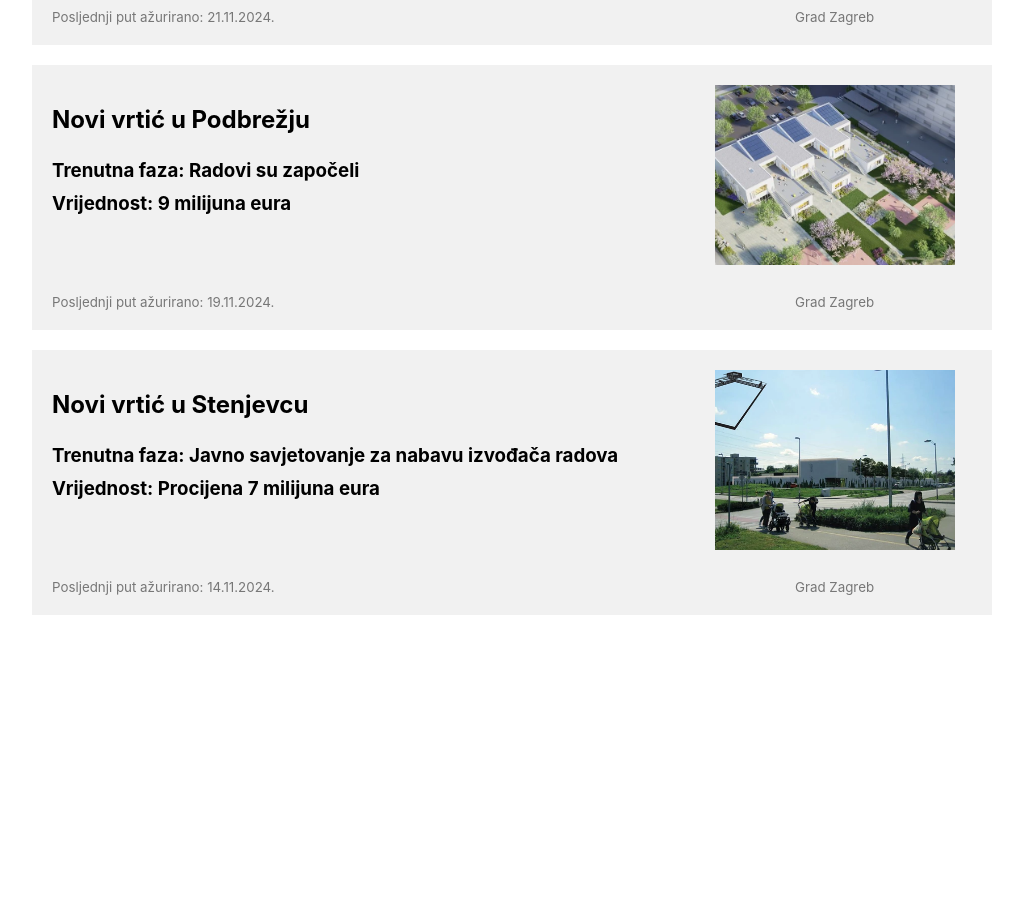
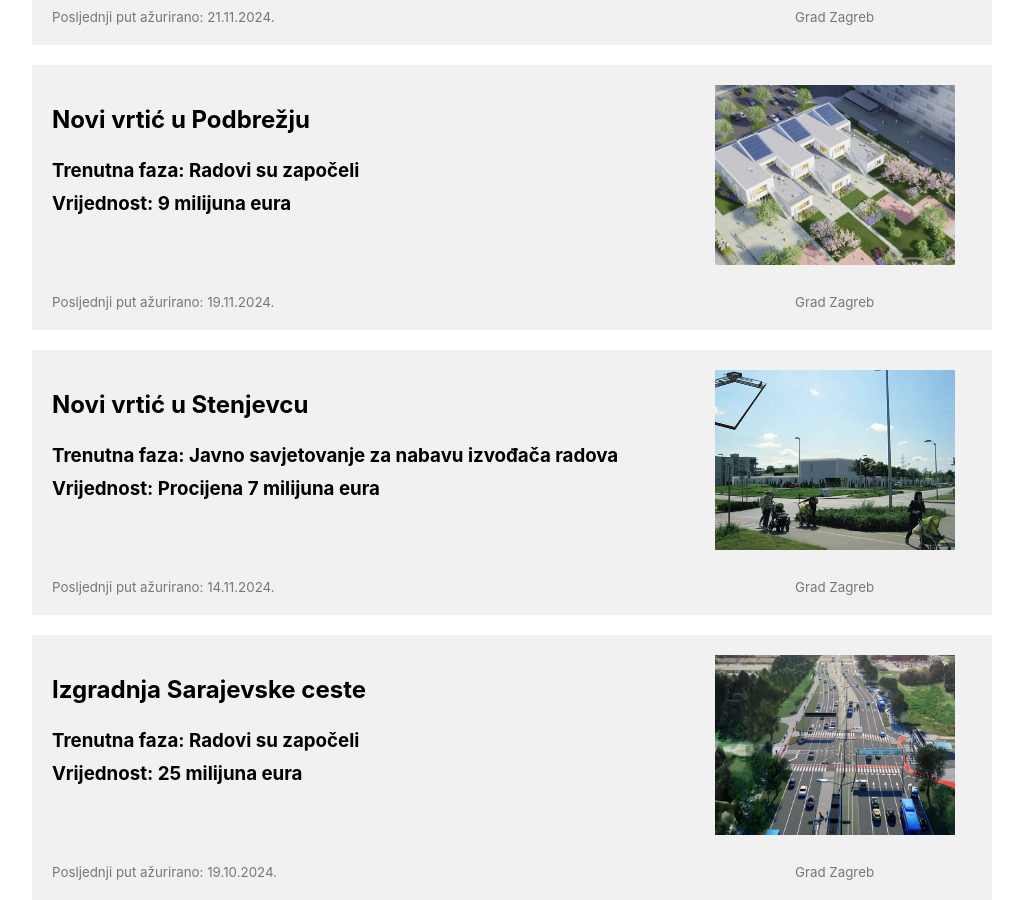
Before and after one commit to KajSeRadi/KajSeRadi.github.io, a Jekyll site: the page built from index.html, in a window 1280 px wide and 900 px high, scrolled down 3383 px. Shown: the whole window, without its empty margins (128-1151 px from the left). Built offline with Jekyll 4.4.1, drawn with Linux system fonts in a browser that asks for light colours; before the commit the page ends 3998 px from its top, so only the background shows below that.

Commit message:
Dodaj projekt Sarajevske ceste.

```diff
--- a/_projekti/centar_za_gospodarenje_otpadom.html
+++ b/_projekti/centar_za_gospodarenje_otpadom.html
@@ -9,7 +9,7 @@ slika_izvor: Grad Zagreb
 geo_lokacija: [45.79201, 16.08965]
 ---
 
-<h4>21.22.2024</h4>
+<h4>21.22.2024.</h4>
 
 <p>
   Gradonačelnik Tomašević je predstavio idejno rješenje <a href="https://zagreb.hr/grad-zagreb-predstavio-idejno-rjesenje-centra-za-g/203766">Centra za gospodarenje otpadom (CGO)</a>, modernog postrojenja koje će biti izgrađeno na Resniku, i koje će omogućiti konačno zatvaranje odlagališta na Jakuševcu.
--- /dev/null
+++ b/_projekti/rekonstrukcija_sarajevske_ceste.html
@@ -0,0 +1,16 @@
+---
+date: 2024-10-19
+ime: Izgradnja Sarajevske ceste
+faza: Radovi su započeli
+vrijednost: 25 milijuna eura
+slika_url: /assets/img/sarajevska-rekonstrukcija
+slika_tekst: Računalno generiran prikaz nove prometnice s tri traka sa svake strane i tramvajskom prugom u sredini.
+slika_izvor: Grad Zagreb
+geo_lokacija: [45.768569, 16.005511]
+---
+
+<h4>19.20.2024.</h4>
+
+<p>
+  Započeti su radovi na proširenju Sarajevske ceste. Gradi se 1,8 kilometara ceste i 2,25 kilometara tramvajske pruge.
+</p>
--- a/index.html
+++ b/index.html
@@ -48,7 +48,6 @@ title: "Kolekcija projekata u gradu Zagrebu i njihov trenutni status"
 
   for (let i = 0; i < projekti.length; i++) {
   var slika = "<a href='" + projekti[i].url + "'>" +  projekti[i].ime +
-
 	"<br/> <picture><source srcset='" + projekti[i].slika_url + ".webp' type='image/webp' /><img src='" + projekti[i].slika_url  + ".jpg' style='max-height:100px; max-width:100%;'> </a>";
       var marker = L.marker(projekti[i].geo_lokacija);
       marker.bindPopup(slika);
```
Also changed, not shown: assets/img/sarajevska-rekonstrukcija.jpg (added), assets/img/sarajevska-rekonstrukcija.webp (added).
